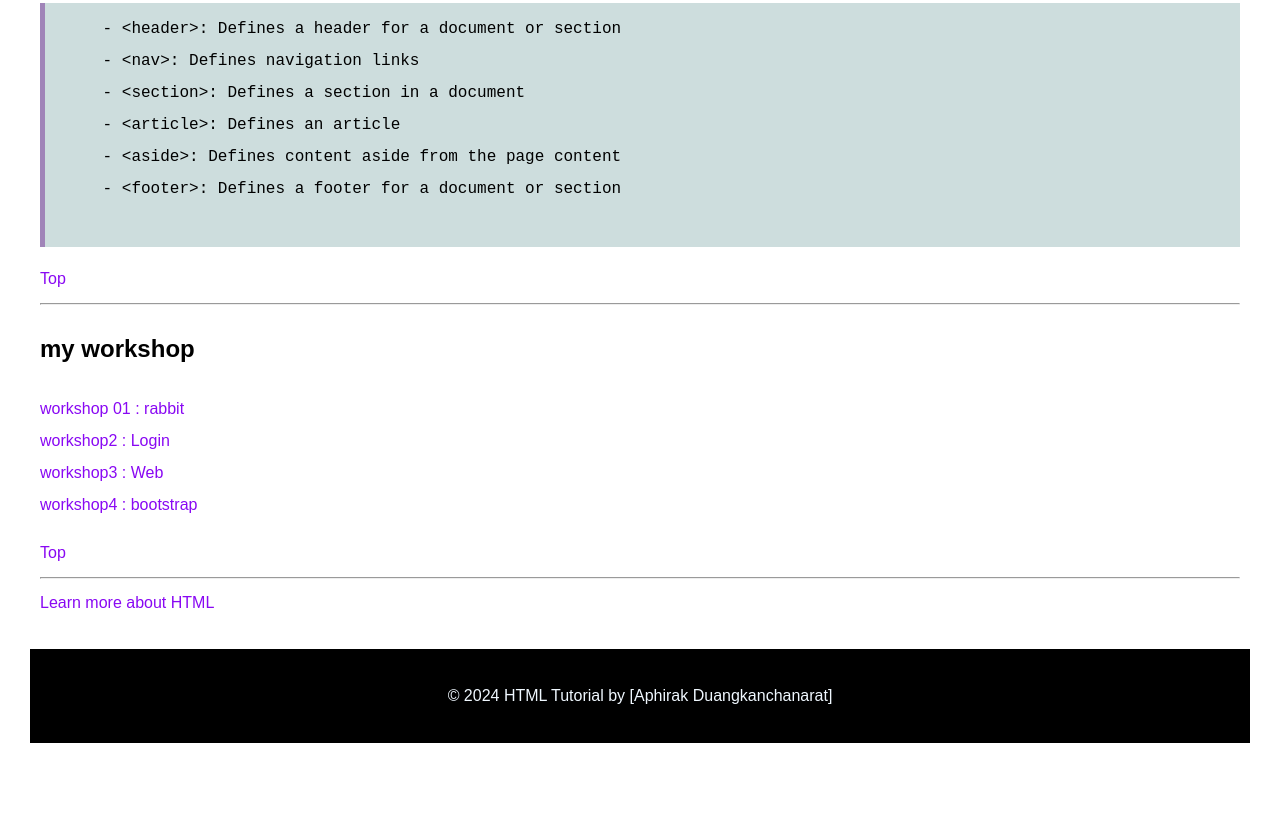
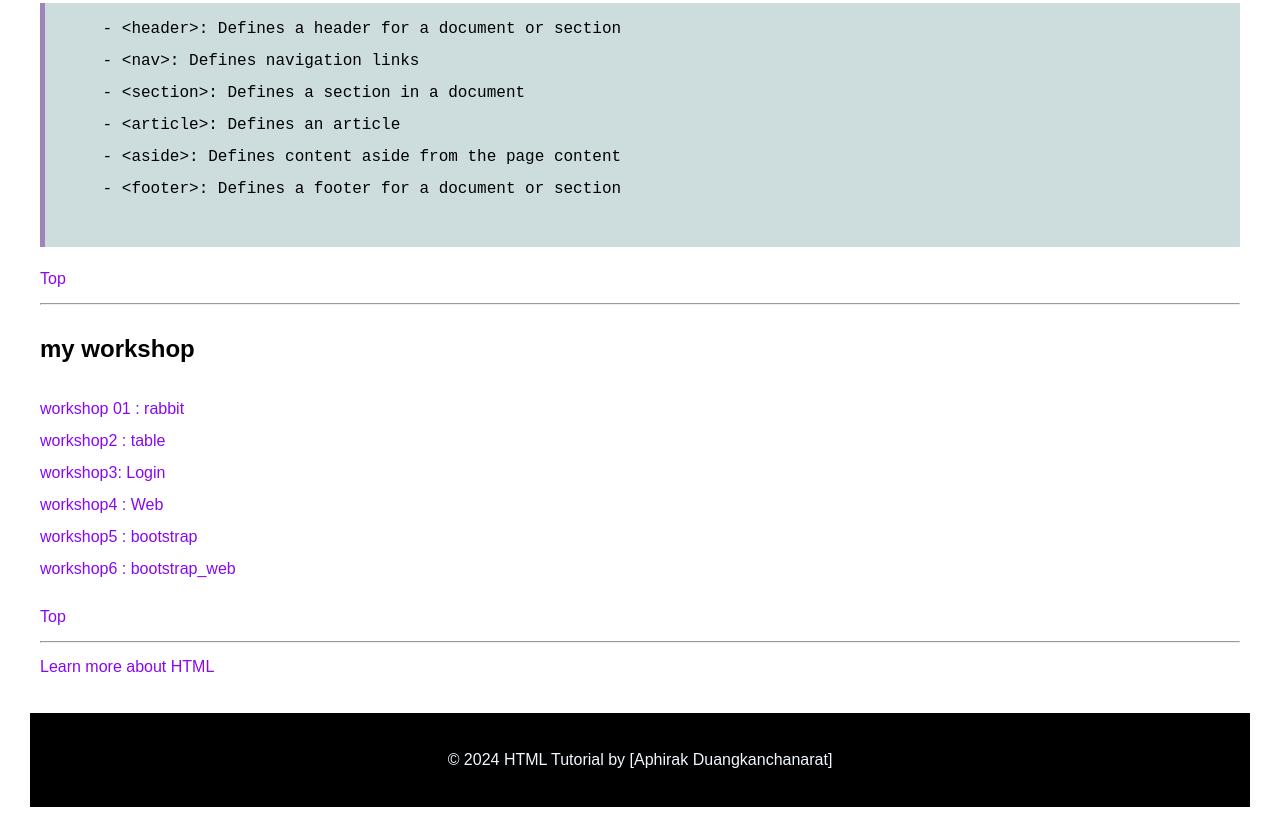
Before and after one commit to Aphirak11/JubJub.ja, a plain HTML site: page index.html in a window 1280 px wide. Shown: the part 10385-11222 px from the top of the page. Before the commit the page ends 11158 px from the top, so only its background shows below. Drawn offline with Linux system fonts and the light colour scheme.

Commit message:
newwwwwwwww55

```diff
--- a/index.html
+++ b/index.html
@@ -371,9 +371,11 @@
       <h2 id="workshop">my workshop</h2>
       <ul>
         <li><a href="W06_02_rabbit.html">workshop 01 : rabbit</a></li>
-        <li><a href="W12_01_login.html">workshop2 : Login</a></li>
-        <li><a href="W13_01_WebResponsive.html">workshop3 : Web</a></li>
-        <li><a href="W15_01_bootstrapIntro.html">workshop4 : bootstrap</a></li>
+        <li><a href="W08_02_table-layout.html">workshop2 : table</a></li>
+        <li><a href="W12_01_login.html">workshop3: Login</a></li>
+        <li><a href="W13_01_WebResponsive.html">workshop4 : Web</a></li>
+        <li><a href="W15_01_bootstrapIntro.html">workshop5 : bootstrap</a></li>
+        <li><a href="W16_01_bootstrap_web.html">workshop6 : bootstrap_web</a></li>
       </ul>
         <a href="index.html">Top</a>
       <hr>
```
